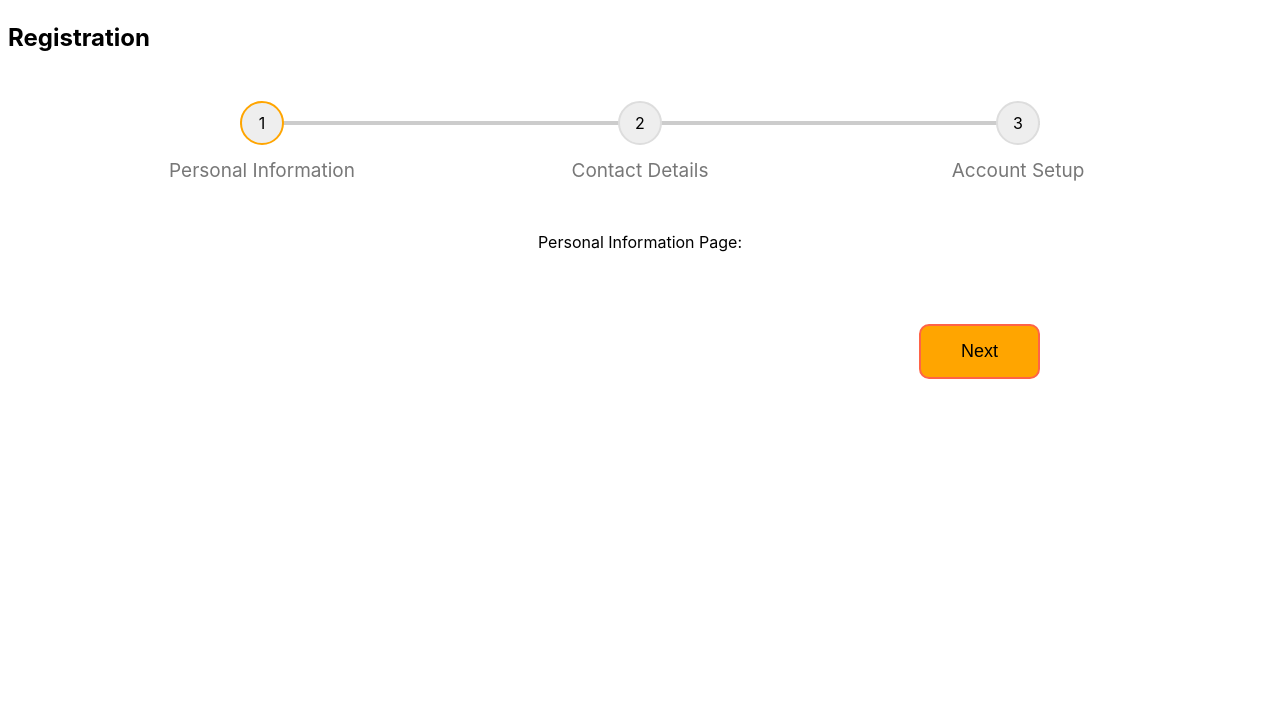
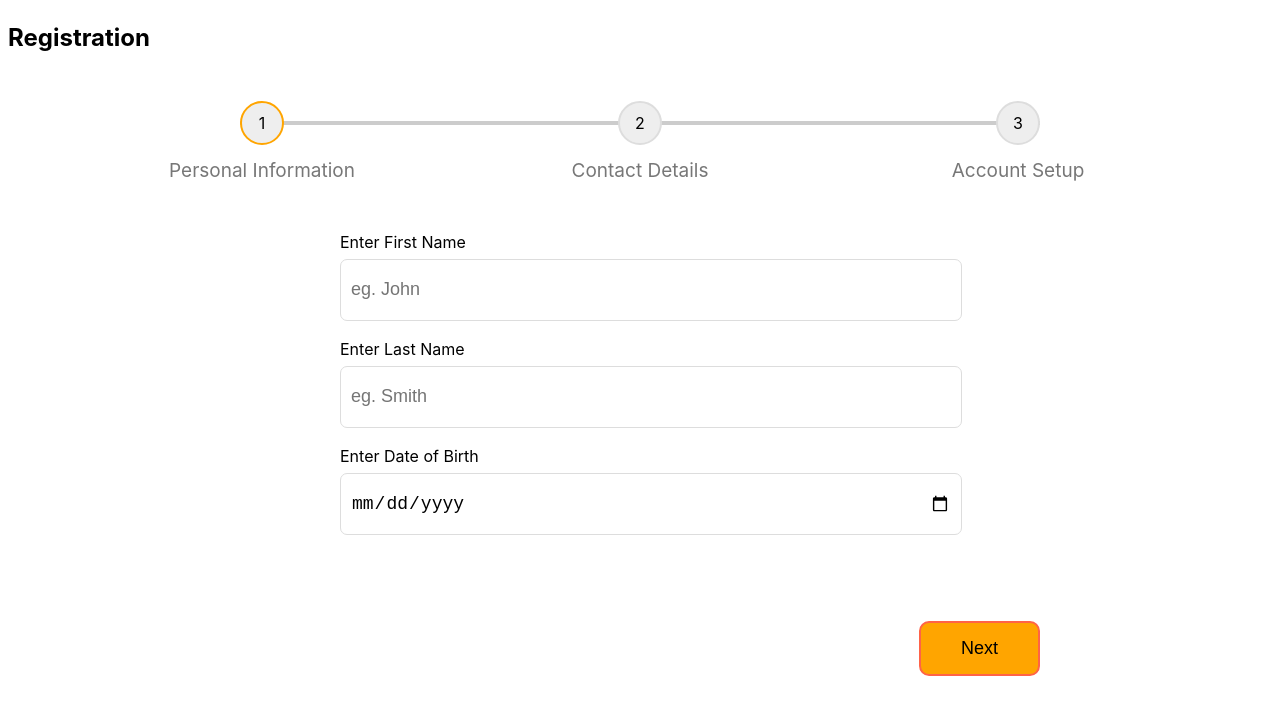
Before and after one commit to ramachandrapetla/auth-app, a React (Vite) app: page / in a window 1280 px wide. Shown: the top 714 px of the page. Built offline with nearby package versions, Linux system fonts and the light colour scheme.

Commit message:
Added registration pages

```diff
--- a/package.json
+++ b/package.json
@@ -15,7 +15,9 @@
   "dependencies": {
     "react": "^18.3.1",
     "react-dom": "^18.3.1",
-    "styled-components": "^6.1.11"
+    "shortid": "^2.2.16",
+    "styled-components": "^6.1.11",
+    "uuid": "^10.0.0"
   },
   "devDependencies": {
     "@types/react": "^18.3.3",
--- a/src/App.css
+++ b/src/App.css
@@ -27,6 +27,6 @@
 .form-container {
   max-width: 800px;
   margin: 0 auto;
-  text-align: center;
   padding: 40px;
+  min-height: 240px;
 }
--- a/src/App.jsx
+++ b/src/App.jsx
@@ -7,9 +7,6 @@ import AccountSetup from './components/registration/AccountSetup'
 
 function App() {
   const [activeStep, setActiveStep] = useState(1)
-  const [personalInfo, setPersonalInfo] = useState({})
-  const [contactInfo, setContactInfo] = useState({})
-  const [accountInfo, setAccountInfo] = useState({})
 
   const steps = [
     {
@@ -26,6 +23,13 @@ function App() {
     }
   ]
 
+  const FormLoader = ({step}) => {
+    switch(step) {
+      case 1: return <PersonalInformation />
+      case 2: return <ContactDetails />
+      case 3: return <AccountSetup />
+    }
+  }
   const handlePrev = () => {
     setActiveStep(activeStep - 1);
   }
@@ -57,11 +61,4 @@ function App() {
   )
 }
 
-const FormLoader = ({step}) => {
-  switch(step) {
-    case 1: return <PersonalInformation />
-    case 2: return <ContactDetails />
-    case 3: return <AccountSetup />
-  }
-}
 export default App
--- a/src/components/registration/AccountSetup.jsx
+++ b/src/components/registration/AccountSetup.jsx
@@ -1,7 +1,18 @@
+import { useState } from "react";
+import FormField from "../storybook/FormField";
+
 const AccountSetup = () => {
+    const [accountInfo, setAccountInfo] = useState({
+        username: "",
+        password: "",
+        reenterPassword: ""
+    })
+
     return (
         <div>
-            Account Setup Page:
+            <FormField placeholder="eg. user9963, youremail@domain.com" label="Enter Username" required={true}/>
+            <FormField placeholder="choose your password" label="Enter password" required={true} type="password"/>
+            <FormField placeholder="Re-enter the password you choose" label="Re-enter Password" required={true} type="password"/>
         </div>
     )
 }
--- a/src/components/registration/ContactDetails.jsx
+++ b/src/components/registration/ContactDetails.jsx
@@ -1,7 +1,16 @@
+import { useState } from "react";
+import FormField from "../storybook/FormField";
+
 const ContactDetails = () => {
+    const [contactInfo, setContactInfo] = useState({
+        email: "",
+        phone: ""
+    })
+
     return (
         <div>
-            Contact Details Page:
+            <FormField placeholder="eg. youremail@domain.com" label="Enter email address" required={true}/>
+            <FormField placeholder="eg. 456-343-9843" label="Enter phone number" required={true}/>
         </div>
     )
 }
--- a/src/components/registration/PersonalInformation.jsx
+++ b/src/components/registration/PersonalInformation.jsx
@@ -1,7 +1,41 @@
+import { useState } from "react";
+import FormField from "../storybook/FormField";
+
 const PersonalInformation = () => {
+    const [personalInfo, setPersonalInfo] = useState({
+        firstName: "",
+        lastName: "",
+        dob: ""
+      })
+
+    const handleChange= (e) => {
+        switch(e.target.name) {
+            case "firstName":
+                setPersonalInfo({
+                    ...personalInfo,
+                    firstName: e.target.value
+                })
+                break;
+            case "lastName":
+                setPersonalInfo({
+                    ...personalInfo,
+                    lastName: e.target.value
+                })
+                break;
+            case "dob":
+                setPersonalInfo({
+                    ...personalInfo,
+                    dob: e.target.value
+                })
+                break;
+        }
+    }
+
     return (
-        <div>
-            Personal Information Page:
+        <div onChange={handleChange}>
+            <FormField placeholder="eg. John" label="Enter First Name" required={true} value={personalInfo.firstName} name="firstName"/>
+            <FormField placeholder="eg. Smith" label="Enter Last Name" required={true} value={personalInfo.lastName} name="lastName"/>
+            <FormField placeholder="eg. 01/01/1997" label="Enter Date of Birth" required={true} value={personalInfo.dob} name="dob" type="date"/>
         </div>
     )
 }
--- /dev/null
+++ b/src/components/storybook/FormField.jsx
@@ -0,0 +1,30 @@
+import shortid from "shortid"
+import "./storybook.css"
+
+const FormField = ({
+    placeholder,
+    onChange,
+    label,
+    type="text",
+    required,
+    value,
+    name
+}) => {
+    const shortId = shortid.generate()
+    return (
+        <div className="form-field-wrapper">
+            {
+                label &&
+                <div className="form-field-label">
+                    <label htmlFor={shortId}>{label}</label>
+                </div>
+            }
+            <div className="form-field">
+                <input type={type} placeholder={placeholder} onChange={onChange} id={shortId} className="form-field-input" required={required} value={value} name={name}/>
+                <p></p>
+            </div>
+        </div>
+    )
+}
+
+export default FormField;
--- /dev/null
+++ b/src/components/storybook/storybook.css
@@ -0,0 +1,19 @@
+.form-field-wrapper {
+    width: 100%;
+    max-width: 600px;
+    margin: 0 auto;
+    margin-bottom: 15px;
+}
+
+.form-field-input {
+    width: 100%;
+    min-height: 40px;
+    font-size: 18px;
+    border-radius: 7px;
+    border: 1px solid #ddd;
+    padding: 10px;
+}
+
+.form-field-label {
+    margin-bottom: 5px;
+}
```
Also changed, not shown: 1 other file (tests, documents, lock files or other folders).
